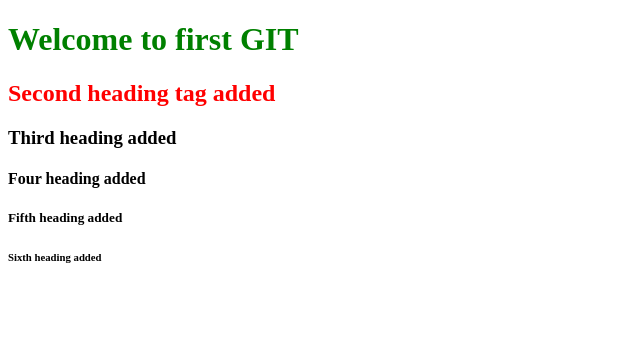
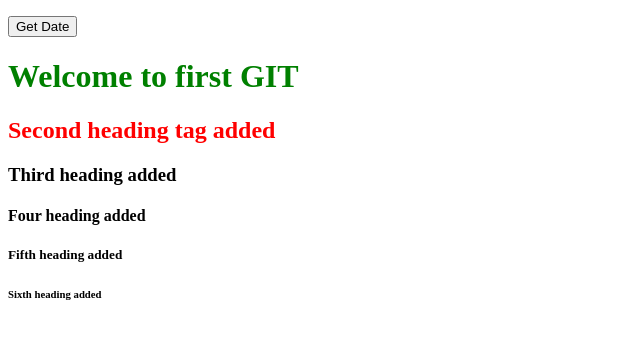
Before and after one commit to prasanna-paturu130/js-examples, a plain HTML site: page index.html in a window 1280 px wide. Shown: the whole page, without its empty margins (0-640 px from the left). Drawn offline with Linux system fonts and the light colour scheme.

Commit message:
date button added

```diff
--- a/index.html
+++ b/index.html
@@ -13,8 +13,15 @@
             color: red;
         }
     </style>
+    <script type="text/javascript">
+        function getDate() {
+            document.getElementById("demo").innerHTML = new Date();
+        }
+    </script>
 </head>
 <body>
+    <p id="demo"></p>
+    <input type="button" value="Get Date" onclick="getDate()">
     <h1>Welcome to first GIT</h1>
     <h2>Second heading tag added</h2>
     <h3>Third heading added</h3>
```
Also changed, not shown: Ex1/date.js (added).
